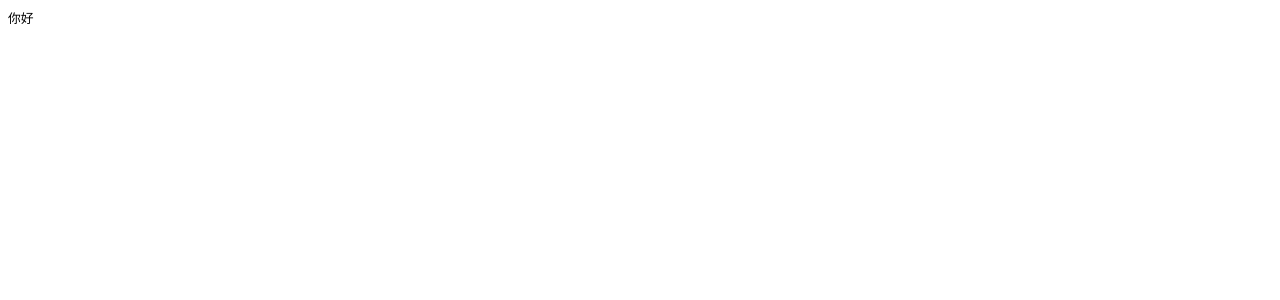
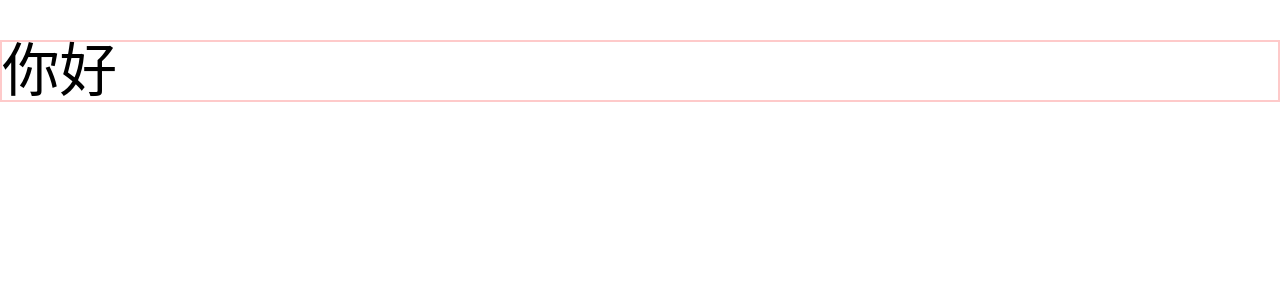
Before and after one commit to chenxingyu0830/big-screen-website, a React (Vite) app: page / in a window 1280 px wide. Shown: the top 300 px of the page. Built offline with nearby package versions, Linux system fonts and the light colour scheme.

Commit message:
Feat: add tailwindcss

```diff
--- a/index.html
+++ b/index.html
@@ -25,6 +25,7 @@
 			const root = document.querySelector("#root");
 			root.style.width = pageWidth + "px";
 			root.style.height = pageHight + "px";
+			root.style.marginTop = (clientHeight - pageHight) / 2 + "px";
 		</script>
 		<script type="module" src="/src/main.tsx"></script>
 	</body>
--- a/package.json
+++ b/package.json
@@ -15,6 +15,9 @@
 	},
 	"devDependencies": {
 		"@vitejs/plugin-react": "1.0.7",
+		"autoprefixer": "9",
+		"postcss": "7",
+		"tailwindcss": "npm:@tailwindcss/postcss7-compat",
 		"vite": "2.7.2"
 	}
 }
--- /dev/null
+++ b/postcss.config.js
@@ -0,0 +1,6 @@
+module.exports = {
+  plugins: {
+    tailwindcss: {},
+    autoprefixer: {},
+  },
+}
--- /dev/null
+++ b/src/common/style/index.css
@@ -0,0 +1,43 @@
+/*! @import */
+@tailwind base;
+@tailwind components;
+@tailwind utilities;
+
+body {
+	margin: 0;
+	font-family: -apple-system, BlinkMacSystemFont, "Segoe UI", "Roboto",
+		"Oxygen", "Ubuntu", "Cantarell", "Fira Sans", "Droid Sans",
+		"Helvetica Neue", sans-serif;
+	-webkit-font-smoothing: antialiased;
+	-moz-osx-font-smoothing: grayscale;
+}
+
+code {
+	font-family: source-code-pro, Menlo, Monaco, Consolas, "Courier New",
+		monospace;
+}
+* {
+	box-sizing: border-box;
+	margin: 0;
+	padding: 0;
+	font-weight: normal;
+}
+*::before {
+	box-sizing: border-box;
+}
+*::after {
+	box-sizing: border-box;
+}
+body {
+	font-family: -apple-system, "Noto Sans", "Helvetica Neue", Helvetica,
+		"Nimbus Sans L", Arial, "Liberation Sans", "PingFang SC",
+		"Hiragino Sans GB", "Noto Sans CJK SC", "Source Han Sans SC",
+		"Source Han Sans CN", "Microsoft YaHei", "Wenquanyi Micro Hei",
+		"WenQuanYi Zen Hei", "ST Heiti", SimHei, "WenQuanYi Zen Hei Sharp",
+		sans-serif;
+	font-size: 16px;
+}
+
+#root {
+    margin: 0 auto;
+}
--- a/src/main.tsx
+++ b/src/main.tsx
@@ -1,6 +1,7 @@
 import React from 'react';
 import ReactDOM from 'react-dom';
 import App from './app';
+import './common/style/index.css'
 
 
 ReactDOM.render(
--- a/src/pages/home.tsx
+++ b/src/pages/home.tsx
@@ -1,9 +1,9 @@
 import React from 'react';
 
 export const Home = () => {
-  return (
-    <div>
-      你好
-    </div>
-  );
+    return (
+        <div className="text-7xl border-2 border-red-200">
+            你好
+        </div>
+    );
 };
--- /dev/null
+++ b/tailwind.config.js
@@ -0,0 +1,11 @@
+module.exports = {
+  purge: ['./index.html', './src/**/*.{vue,js,ts,jsx,tsx}'],
+  darkMode: false, // or 'media' or 'class'
+  theme: {
+    extend: {},
+  },
+  variants: {
+    extend: {},
+  },
+  plugins: [],
+}
```
Also changed, not shown: 2 other files (tests, documents, lock files or other folders).
